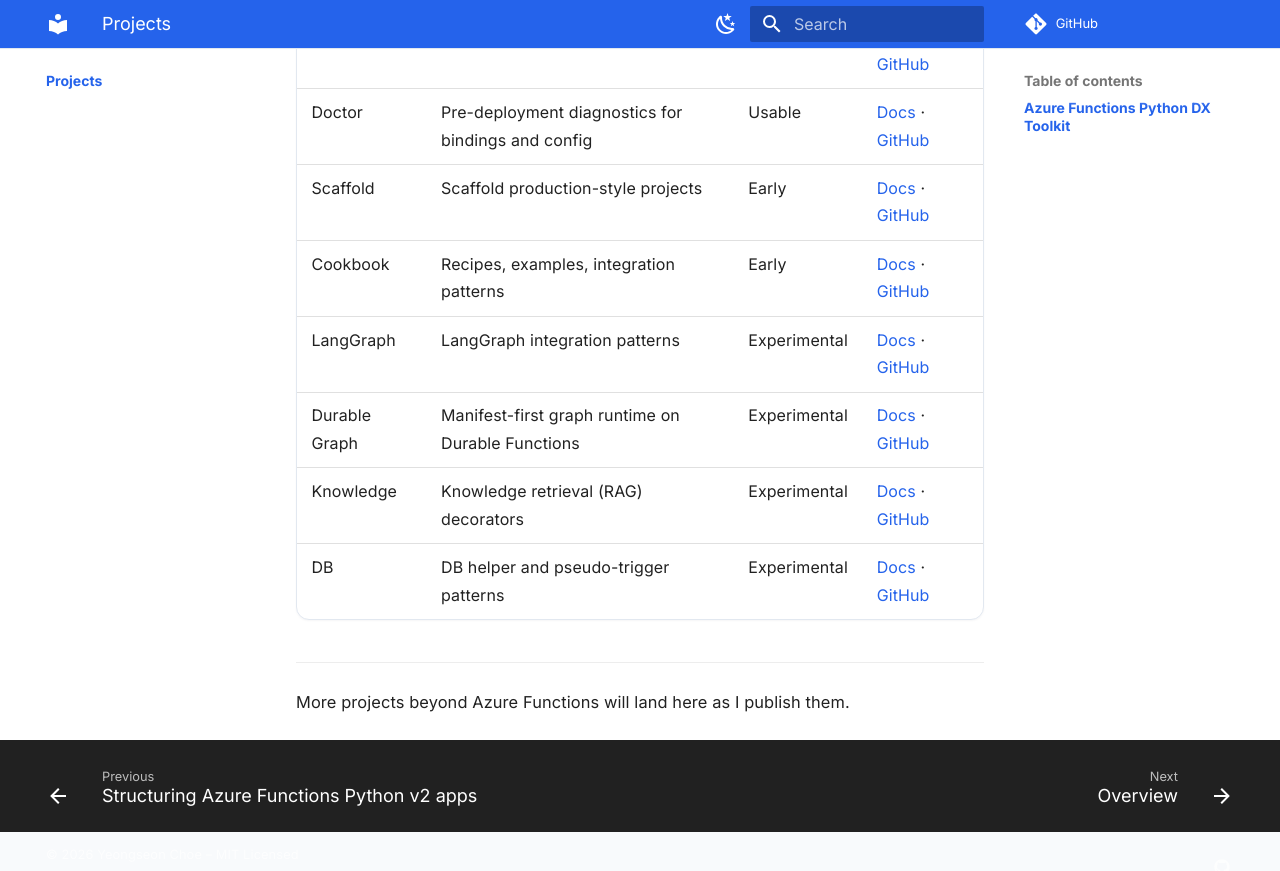
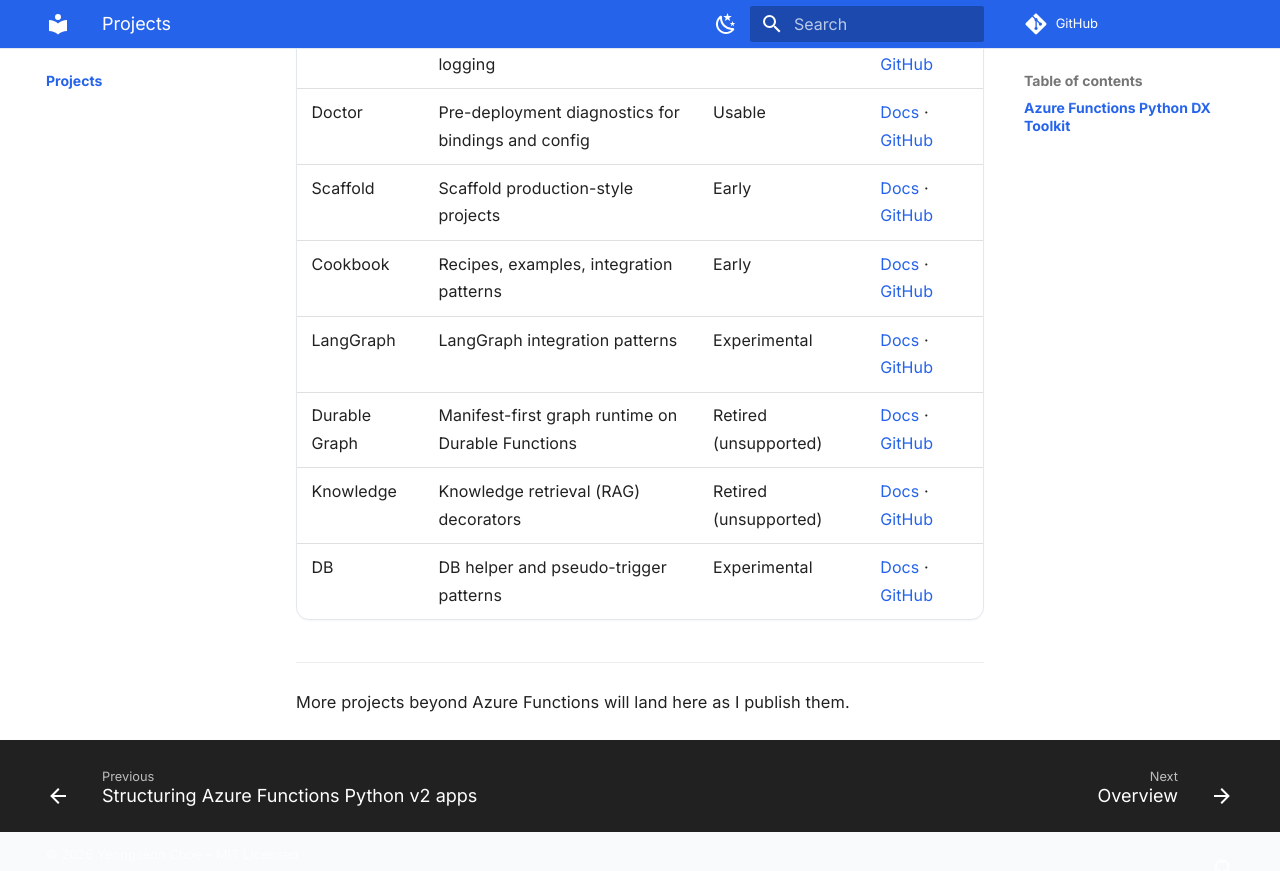
Before and after one commit to yeongseon/yeongseon.github.io, an MkDocs documentation site: the page built from docs/projects/index.md, in a window 1280 px wide and 900 px high, scrolled down 698 px. Shown: the top 871 px of the window. Built offline with MkDocs 1.6.1 and Material for MkDocs 9.7.7, drawn with Linux system fonts in a browser that asks for light colours; comment, search, counter and statistics services are not loaded.

Commit message:
docs: mark durable-graph and knowledge as retired (#25)

```diff
--- a/docs/llms.txt
+++ b/docs/llms.txt
@@ -18,8 +18,8 @@
 - [Logging](https://yeongseon.dev/azure-functions-python/logging/): Structured logging for Azure Functions.
 - [Doctor](https://yeongseon.dev/azure-functions-python/doctor/): Diagnostics for Azure Functions projects.
 - [LangGraph](https://yeongseon.dev/azure-functions-python/langgraph/): LangGraph integration on Azure Functions.
-- [Durable Graph](https://yeongseon.dev/azure-functions-python/durable-graph/): Durable graph workflows on Azure Functions.
-- [Knowledge](https://yeongseon.dev/azure-functions-python/knowledge/): Knowledge/retrieval building blocks.
+- [Durable Graph](https://yeongseon.dev/azure-functions-python/durable-graph/): Retired, unsupported; never published to PyPI.
+- [Knowledge](https://yeongseon.dev/azure-functions-python/knowledge/): Retired, unsupported; never published to PyPI.
 - [DB](https://yeongseon.dev/azure-functions-python/db/): Database access helpers for Azure Functions.
 - [Cookbook](https://yeongseon.dev/azure-functions-python/cookbook/): Recipes and patterns.
 
--- a/docs/projects/index.md
+++ b/docs/projects/index.md
@@ -23,8 +23,8 @@
 | Scaffold | Scaffold production-style projects | Early | [Docs](/azure-functions-python/scaffold/) · [GitHub](https://github.com/yeongseon/azure-functions-scaffold-python) |
 | Cookbook | Recipes, examples, integration patterns | Early | [Docs](/azure-functions-python/cookbook/) · [GitHub](https://github.com/yeongseon/azure-functions-cookbook-python) |
 | LangGraph | LangGraph integration patterns | Experimental | [Docs](/azure-functions-python/langgraph/) · [GitHub](https://github.com/yeongseon/azure-functions-langgraph-python) |
-| Durable Graph | Manifest-first graph runtime on Durable Functions | Experimental | [Docs](/azure-functions-python/durable-graph/) · [GitHub](https://github.com/yeongseon/azure-functions-durable-graph-python) |
-| Knowledge | Knowledge retrieval (RAG) decorators | Experimental | [Docs](/azure-functions-python/knowledge/) · [GitHub](https://github.com/yeongseon/azure-functions-knowledge-python) |
+| Durable Graph | Manifest-first graph runtime on Durable Functions | Retired (unsupported) | [Docs](/azure-functions-python/durable-graph/) · [GitHub](https://github.com/yeongseon/azure-functions-durable-graph-python) |
+| Knowledge | Knowledge retrieval (RAG) decorators | Retired (unsupported) | [Docs](/azure-functions-python/knowledge/) · [GitHub](https://github.com/yeongseon/azure-functions-knowledge-python) |
 | DB | DB helper and pseudo-trigger patterns | Experimental | [Docs](/azure-functions-python/db/) · [GitHub](https://github.com/yeongseon/azure-functions-db-python) |
 
 ---
```
Also changed, not shown: docs/azure-functions-python/index.md (+2 -2 lines).
